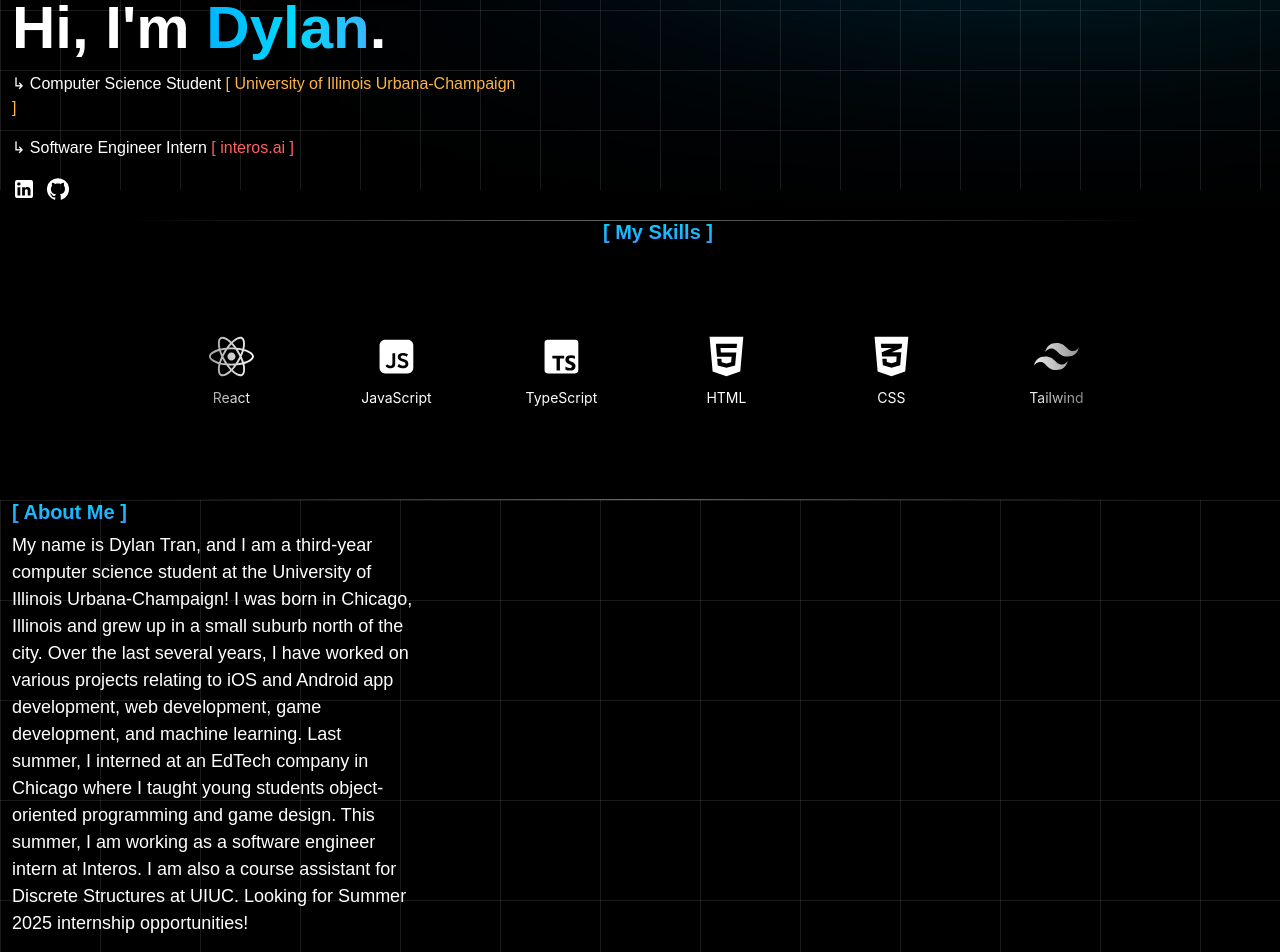
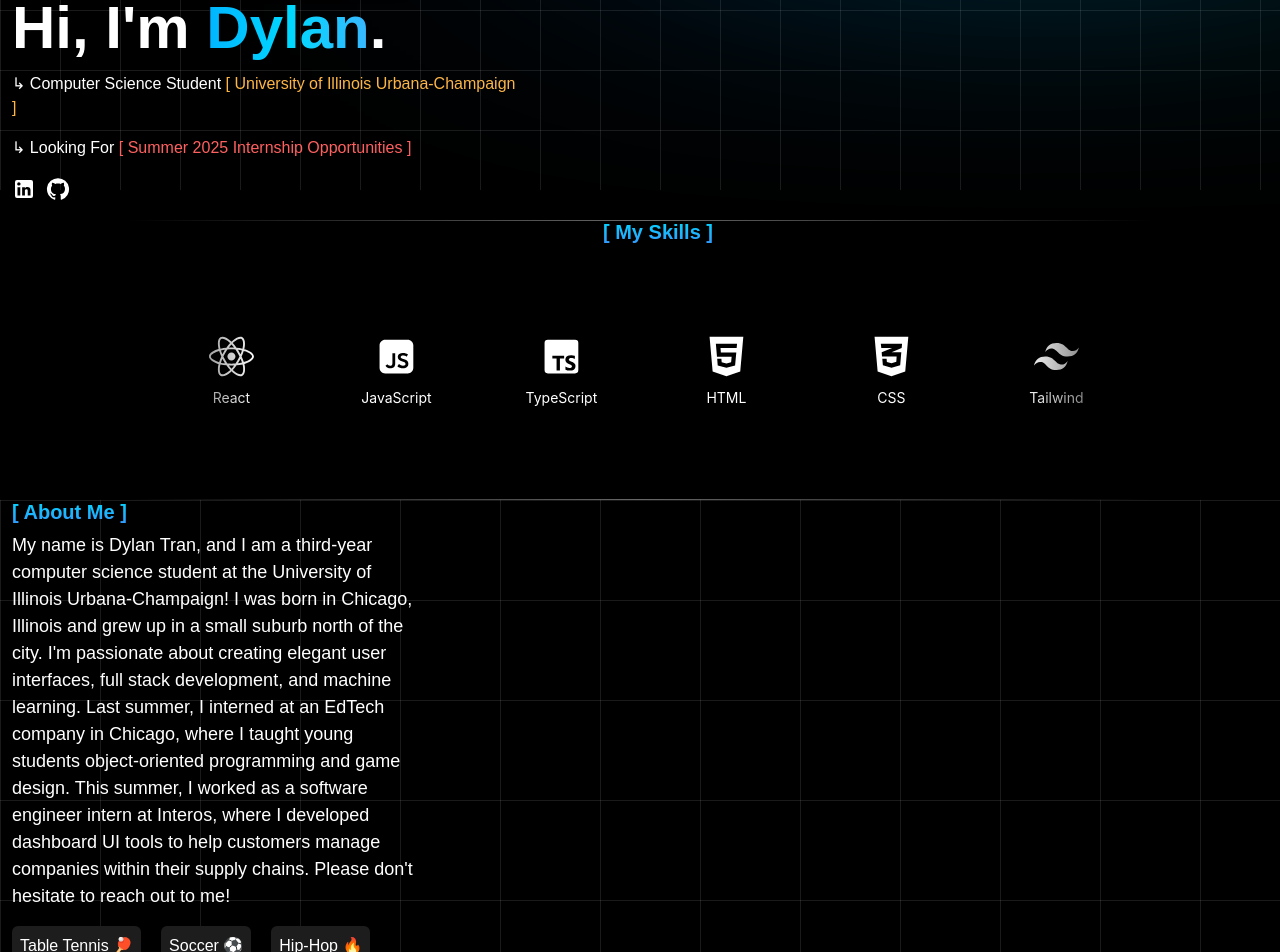
Before and after one commit to dylanytran/dylanytran.github.io, a React (Create React App) app: page / in a window 1280 px wide. Shown: the part 460-1412 px from the top of the page. Built offline with nearby package versions, Linux system fonts and the light colour scheme; the HTML template or start-up script is replaced by a standard one.

Commit message:
edited about me and changed router

```diff
--- a/public/index.html
+++ b/public/index.html
@@ -5,10 +5,7 @@
     <link rel="icon" href="%PUBLIC_URL%/favicon.ico" />
     <meta name="viewport" content="width=device-width, initial-scale=1" />
     <meta name="theme-color" content="#000000" />
-    <meta
-      name="description"
-      content="Web site created using create-react-app"
-    />
+    <meta name="description" content="Learn more about me and my work!" />
     <link rel="apple-touch-icon" href="%PUBLIC_URL%/logo192.png" />
     <!--
       manifest.json provides metadata used when your web app is installed on a
@@ -24,7 +21,7 @@
       work correctly both with client-side routing and a non-root public URL.
       Learn how to configure a non-root public URL by running `npm run build`.
     -->
-    <title>React App</title>
+    <title>Dylan Tran</title>
   </head>
   <body>
     <noscript>You need to enable JavaScript to run this app.</noscript>
--- a/src/App.js
+++ b/src/App.js
@@ -1,6 +1,6 @@
 import "./App.css";
-import React, { useEffect } from 'react';
-import { BrowserRouter as Router, Routes, Route } from "react-router-dom";
+import React, { useEffect } from "react";
+import { HashRouter as Router, Routes, Route } from "react-router-dom";
 import Home from "./pages/Home";
 import Projects from "./pages/Projects";
 import Contact from "./pages/Contact";
--- a/src/pages/Home.js
+++ b/src/pages/Home.js
@@ -48,8 +48,10 @@ function Home() {
             </span>
           </p>
           <p>
-            ↳ Software Engineer Intern{" "}
-            <span style={{ color: "#FF6060" }}>[ interos.ai ]</span>
+            ↳ Looking For{" "}
+            <span style={{ color: "#FF6060" }}>
+              [ Summer 2025 Internship Opportunities ]
+            </span>
           </p>
           <a
             href="https://www.linkedin.com/in/dylanytran/"
@@ -175,14 +177,13 @@ function Home() {
             My name is Dylan Tran, and I am a third-year computer science
             student at the University of Illinois Urbana-Champaign! I was born
             in Chicago, Illinois and grew up in a small suburb north of the
-            city. Over the last several years, I have worked on various projects
-            relating to iOS and Android app development, web development, game
-            development, and machine learning. Last summer, I interned at an
-            EdTech company in Chicago where I taught young students
-            object-oriented programming and game design. This summer, I am
-            working as a software engineer intern at Interos. I am also a course
-            assistant for Discrete Structures at UIUC. Looking for Summer 2025
-            internship opportunities!
+            city. I'm passionate about creating elegant user interfaces, full
+            stack development, and machine learning. Last summer, I interned at
+            an EdTech company in Chicago, where I taught young students
+            object-oriented programming and game design. This summer, I worked
+            as a software engineer intern at Interos, where I developed dashboard
+            UI tools to help customers manage companies within their supply
+            chains. Please don't hesitate to reach out to me!
           </p>
           <div className="interests">
             <div className="interest">Table Tennis 🏓</div>
```
